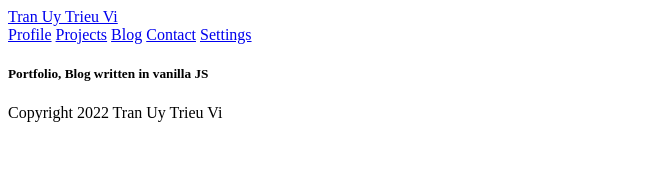
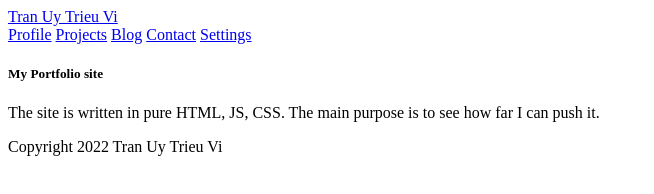
Before and after one commit to vitran96/vitran96, a website: page projects.html in a window 1280 px wide. Shown: the whole page, without its empty margins (0-654 px from the left). Drawn offline with Linux system fonts and the light colour scheme.

Commit message:
#5 refactor

```diff
--- a/projects.html
+++ b/projects.html
@@ -1,16 +1,16 @@
 <!DOCTYPE html>
 <html lang="en">
   <head>
-    <meta charset="utf-8">
-    <meta http-equiv="X-UA-Compatible" content="IE=edge">
-    <meta name="viewport" content="width=device-width, initial-scale=1">
+    <meta charset="utf-8" />
+    <meta http-equiv="X-UA-Compatible" content="IE=edge" />
+    <meta name="viewport" content="width=device-width, initial-scale=1" />
     <!-- <meta name="description" content=""> -->
     <!-- <meta name="author" content=""> -->
     <!-- <link rel="icon" href="../../favicon.ico"> -->
 
     <title>Vi's Blog</title>
 
-    <link rel="stylesheet" href="styles/style.css">
+    <link rel="stylesheet" href="styles/style.css" />
     <script type="module" src="/main.js" defer></script>
   </head>
   <body>
@@ -28,8 +28,11 @@
     </aside>
     <main>
       <article>
-        <h5>Portfolio, Blog written in vanilla JS</h5>
-        <p></p>
+        <h5>My Portfolio site</h5>
+        <p>
+          The site is written in pure HTML, JS, CSS. The main purpose is to see
+          how far I can push it.
+        </p>
       </article>
     </main>
     <footer>
```
